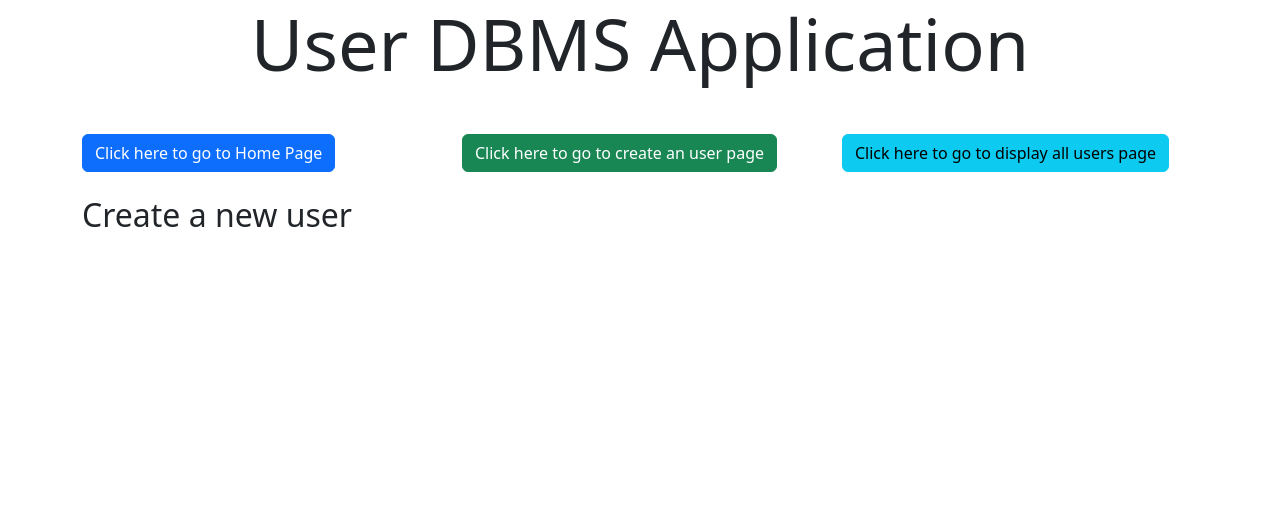
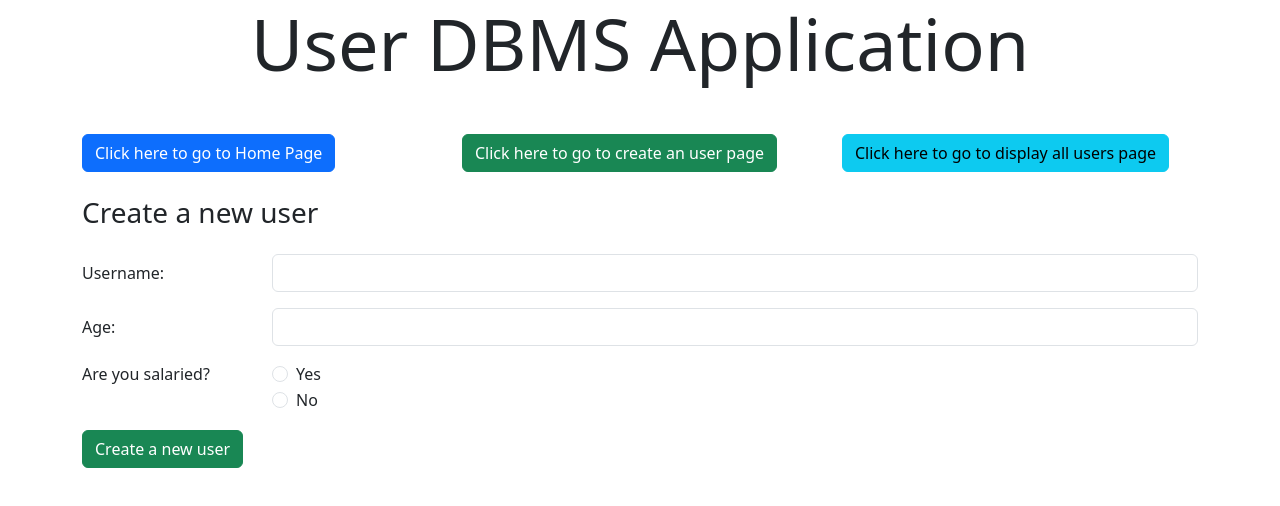
Before and after one commit to prabhupadswain/mern-stack-vercel, a React (Create React App) app in the folder client/: page /create-user in a window 1280 px wide. Shown: the top 506 px of the page. Built offline with nearby package versions, Linux system fonts and the light colour scheme.

Commit message:
Add new user form created & used in create user page

```diff
--- a/client/src/components/UserForm.js
+++ b/client/src/components/UserForm.js
@@ -1,8 +1,8 @@
-import React from 'react';
+import React, { Fragment } from 'react';
 
 const UserForm = () => {
   return (
-    <section className='mb-3'>
+    <Fragment>
       <form>
         <div className='row mb-3'>
           <label htmlFor='userName' className='col-sm-2 col-form-label'>
@@ -51,9 +51,15 @@ const UserForm = () => {
             </div>
           </div>
         </fieldset>
-        <button type="submit" class="btn btn-primary">Sign in</button>
+        <div className='row mb-3'>
+          <div className='col-sm-4'>
+            <button type='submit' class='btn btn-success'>
+              Create a new user
+            </button>
+          </div>
+        </div>
       </form>
-    </section>
+    </Fragment>
   );
 };
 
--- a/client/src/pages/CreateUser.js
+++ b/client/src/pages/CreateUser.js
@@ -1,10 +1,16 @@
 import React from 'react';
+import UserForm from '../components/UserForm';
 
 const CreateUser = () => {
   return (
-    <section className='mb-3'>
-      <h2>Create a new user</h2>
-    </section>
+    <main>
+      <section className='mb-4'>
+        <h3>Create a new user</h3>
+      </section>
+      <section className='mb-3'>
+        <UserForm />
+      </section>
+    </main>
   );
 };
 
--- a/client/src/pages/Home.js
+++ b/client/src/pages/Home.js
@@ -8,7 +8,7 @@ const Home = () => {
       </h2>
       <p className='lead'>
         This is our homepage section. <br />
-        Use below buttons to navigate to either create a new user or display
+        Use above navigation buttons to navigate to either add a new user to our database or display
         list of users present in our database. <br />
       </p>
     </section>
```
